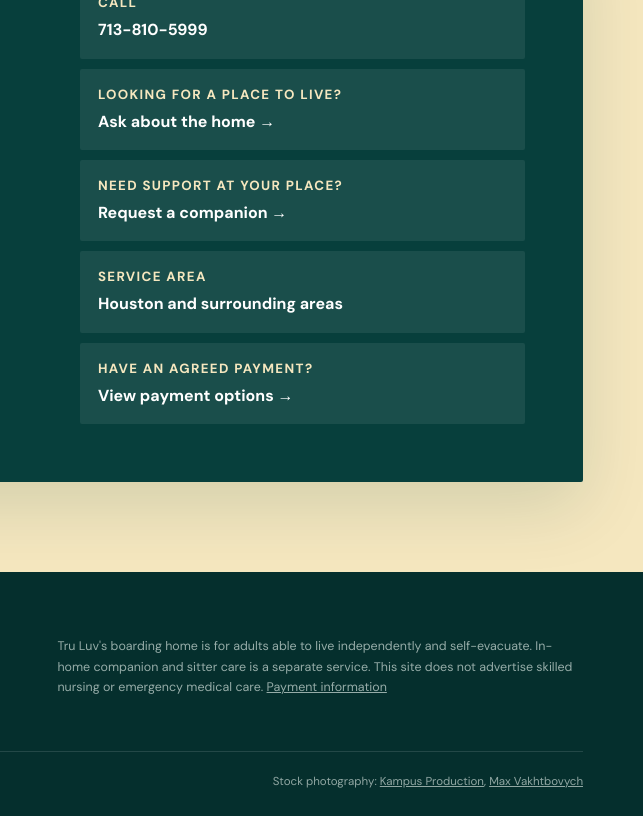
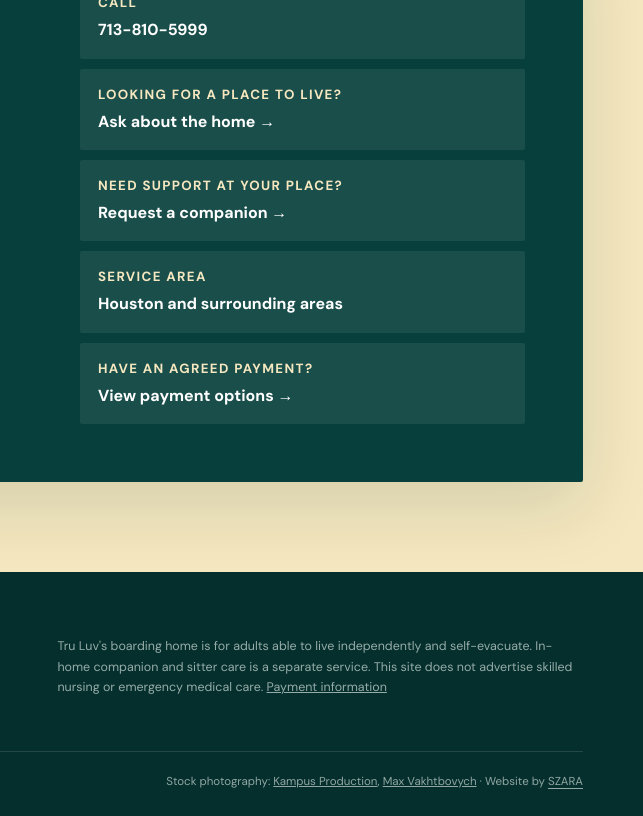
Before and after one commit to ramphalharrilal/truluv-home, a plain HTML site: page index.html in a window 1280 px wide. Shown: the part 4833-5649 px from the top of the page, 637-1280 px from the left. Drawn offline with nearby package versions, Linux system fonts and the light colour scheme.

Commit message:
Add approved, discreet SZARA website credit in the client footer

```diff
--- a/index.html
+++ b/index.html
@@ -176,7 +176,7 @@
         <p>Boarding home for independent residents<br />Houston and surrounding areas</p>
         <p class="legal">Tru Luv's boarding home is for adults able to live independently and self-evacuate. In-home companion and sitter care is a separate service. This site does not advertise skilled nursing or emergency medical care. <a href="payment.html">Payment information</a></p>
       </div>
-      <div class="shell footer-bottom"><span>© <span data-year></span> Tru Luv Home and Sitters</span><span>Stock photography: <a href="https://www.pexels.com/photo/a-group-of-people-smiling-while-wearing-eyeglasses-7983616/">Kampus Production</a>, <a href="https://www.pexels.com/photo/bright-living-room-interior-in-modern-apartment-6186821/">Max Vakhtbovych</a></span></div>
+      <div class="shell footer-bottom"><span>© <span data-year></span> Tru Luv Home and Sitters</span><span>Stock photography: <a href="https://www.pexels.com/photo/a-group-of-people-smiling-while-wearing-eyeglasses-7983616/">Kampus Production</a>, <a href="https://www.pexels.com/photo/bright-living-room-interior-in-modern-apartment-6186821/">Max Vakhtbovych</a> · Website by <a href="https://withszara.com/" style="color:inherit;text-decoration:underline;text-underline-offset:3px">SZARA</a></span></div>
     </footer>
   </body>
 </html>
```
